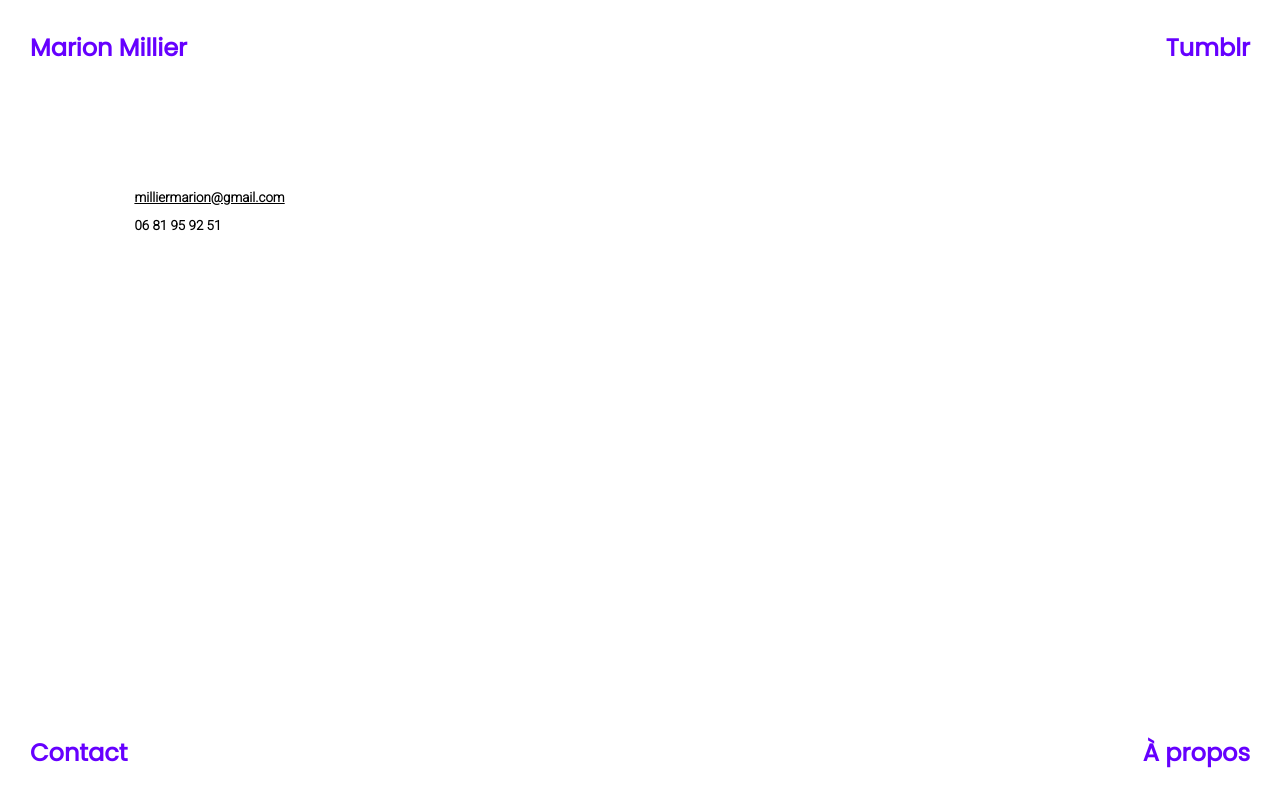
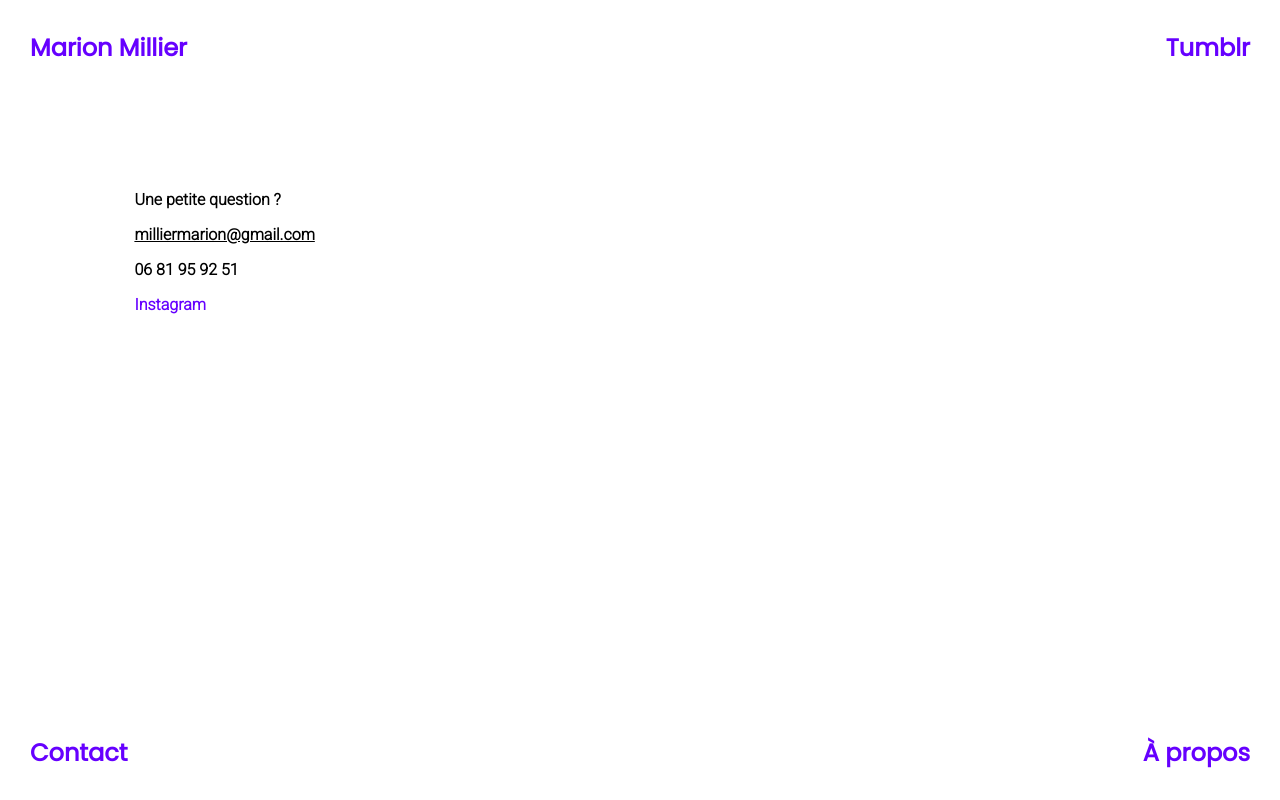
Before and after one commit to marmillier/marionmillier.github.io, a plain HTML site: page contact.html in a window 1280 px wide. Drawn offline with Linux system fonts and the light colour scheme.

Commit message:
Modif page contact

```diff
--- a/contact.html
+++ b/contact.html
@@ -17,6 +17,11 @@
   <h2 class="droitebas"><a href="a propos.html">À propos</a><h2>
 
 <div class="grille textecontact">
-  <p style="text-decoration:underline">milliermarion@gmail.com</p>
+  <p>Une petite question ?</p>
+<a class="textemail"href="mailto:milliermarion@gmail.com">milliermarion@gmail.com </a>
   <p>06 81 95 92 51</p>
+<a href="https://www.instagram.com/milmarion/">Instagram</a>
+
+</nav>
+  </nav>
 </div>
--- a/style.css
+++ b/style.css
@@ -38,10 +38,14 @@
   margin-left: 10%;
   margin-top: 15%;
   font-family: 'Roboto', sans-serif;
-  font-size: 10pt;
+  font-size: 12pt;
   max-width: 60%;
 }
 
+.textemail {
+  color: black;
+  text-decoration: underline;
+}
 /*grille*/
 .ligne {
   display:flex;
```
Also changed, not shown: a propos.html (+0 -3 lines).
